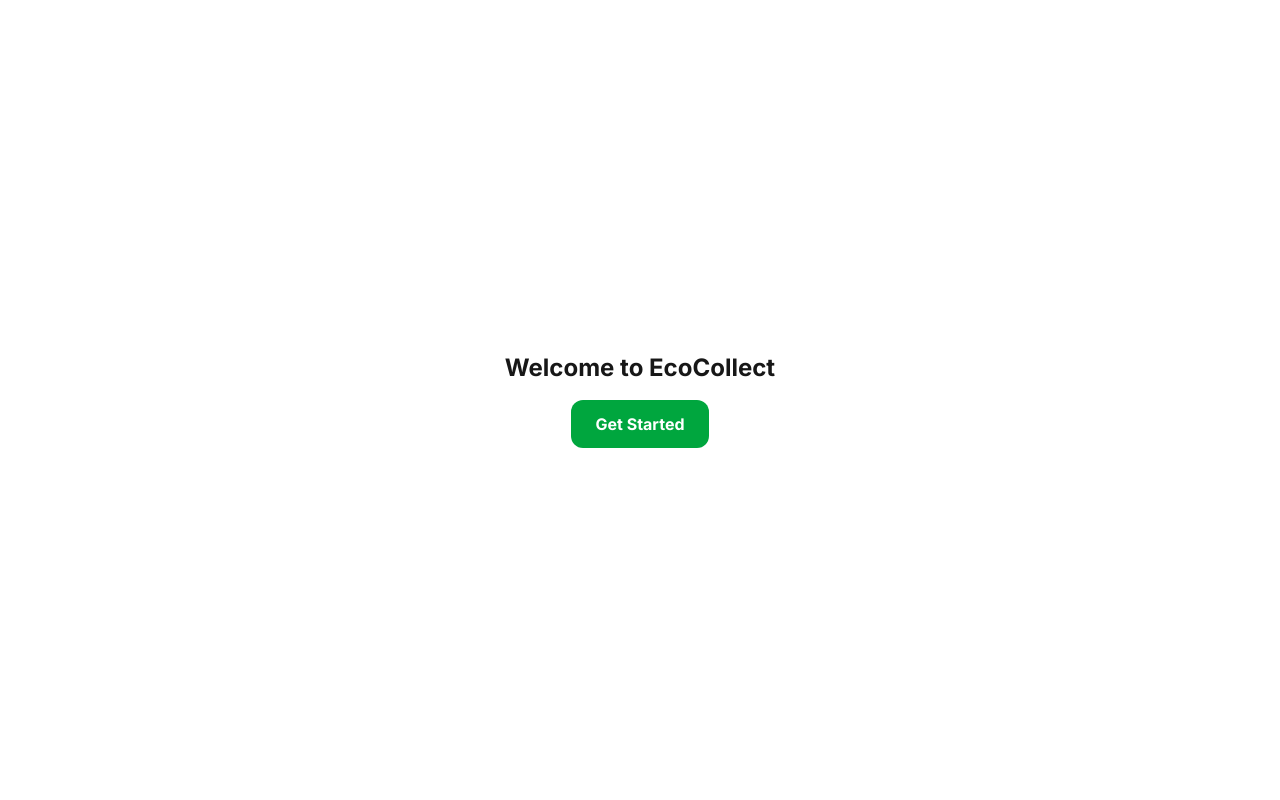
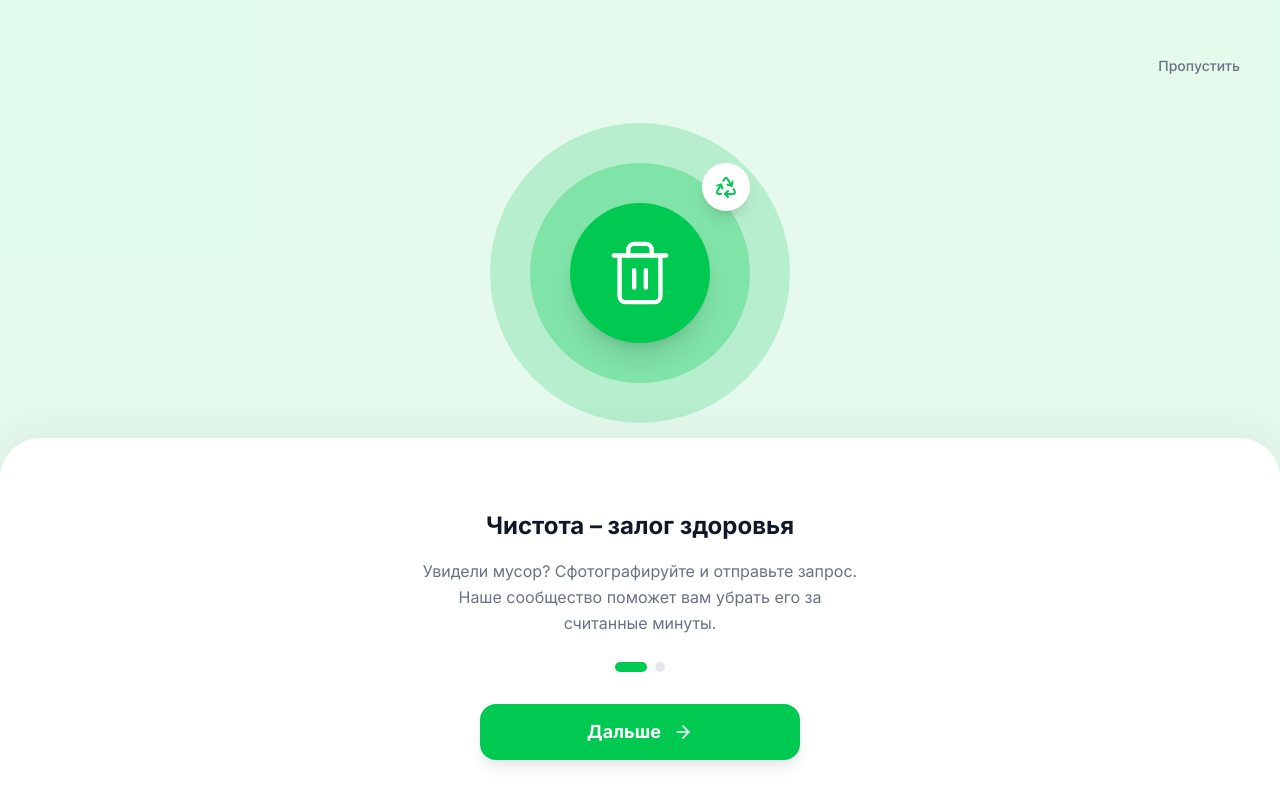
Before and after one commit to oshoanand/GarbageCollectorWebApp, a Next.js app: page /onboarding in a window 1280 px wide. Built offline with nearby package versions, Linux system fonts and the light colour scheme; no server answers.

Commit message:
registration validation

```diff
--- a/src/app/onboarding/page.tsx
+++ b/src/app/onboarding/page.tsx
@@ -1,28 +1,18 @@
 "use client";
 
 import { useRouter } from "next/navigation";
+import OnboardingScreen from "@/components/OnboardingScreen"; // Ensure path matches where you saved the component
 
-export default function OnboardingScreen() {
+export default function OnboardingPage() {
   const router = useRouter();
 
   const handleFinish = () => {
-    // 1. Mark onboarding as complete (ViewModel logic)
+    // 1. Set the specific key your RootDispatcher looks for
     localStorage.setItem("onboarding_complete", "true");
 
-    // 2. Navigate to Login & Clear Backstack
-    // router.replace() acts like popUpTo(inclusive=true)
+    // 2. Redirect to login (Dispatcher handles the rest)
     router.replace("/login");
   };
 
-  return (
-    <div className="h-screen flex flex-col items-center justify-center bg-white">
-      <h1 className="text-2xl font-bold mb-4">Welcome to EcoCollect</h1>
-      <button
-        onClick={handleFinish}
-        className="bg-green-600 text-white px-6 py-3 rounded-xl font-bold"
-      >
-        Get Started
-      </button>
-    </div>
-  );
+  return <OnboardingScreen onFinish={handleFinish} />;
 }
--- a/src/app/register/page.tsx
+++ b/src/app/register/page.tsx
@@ -29,15 +29,17 @@ import SocialLoginButtons from "@/components/auth/SocialLoginButtons";
 
 // --- TYPES & SCHEMA ---
 type UserRole = "VISITOR" | "COLLECTOR";
-
 const registerSchema = z.object({
-  name: z.string().min(2, "Имя должно содержать минимум 2 буквы"),
+  name: z.string().min(6, "Имя должно содержать минимум 6 буквы"),
   mobile: z
     .string()
-    .min(16, "Введите корректный номер телефона") // Length of "+7 999 000-00-00"
+    .min(16, "Введите корректный номер телефона")
     .regex(/^\+7 \d{3} \d{3} \d{2}-\d{2}$/, "Неверный формат номера"),
   email: z.string().email("Введите корректный Email"),
-  password: z.string().min(6, "Пароль должен быть не менее 6 символов"),
+  password: z
+    .string()
+    .min(8, "Пароль должен быть не менее 8 символов")
+    .regex(/[A-Z]/, "Пароль должен содержать хотя бы одну заглавную букву"), // Requires at least one Uppercase
 });
 
 type RegisterFormValues = z.infer<typeof registerSchema>;
--- /dev/null
+++ b/src/components/OnboardingScreen.tsx
@@ -0,0 +1,230 @@
+"use client";
+
+import { useState, useEffect } from "react";
+import { motion, AnimatePresence } from "framer-motion";
+import {
+  Trash2,
+  Recycle,
+  DollarSign,
+  Check,
+  ArrowRight,
+  X,
+  LucideIcon,
+} from "lucide-react";
+import { clsx } from "clsx";
+
+// --- Data Model ---
+interface OnboardingPageData {
+  title: string;
+  description: string;
+  icon: LucideIcon;
+  secondaryIcon: LucideIcon;
+  color: string; // Main accent color
+  lightColor: string; // Background tint
+}
+
+const PAGES: OnboardingPageData[] = [
+  {
+    title: "Чистота – залог здоровья",
+    description:
+      "Увидели мусор? Сфотографируйте и отправьте запрос. Наше сообщество поможет вам убрать его за считанные минуты.",
+    icon: Trash2,
+    secondaryIcon: Recycle,
+    color: "bg-green-500", // #4CAF50 equivalent class
+    lightColor: "bg-green-500/10",
+  },
+  {
+    title: "Превратите мусор в деньги",
+    description:
+      "Ищете быстрый заработок? Беритесь за работы по вывозу мусора, убирайте территорию и получайте оплату мгновенно.",
+    icon: DollarSign,
+    secondaryIcon: Check,
+    color: "bg-teal-600", // #009688 equivalent class
+    lightColor: "bg-teal-600/10",
+  },
+];
+
+interface OnboardingScreenProps {
+  onFinish: () => void;
+}
+
+export default function OnboardingScreen({ onFinish }: OnboardingScreenProps) {
+  const [currentPage, setCurrentPage] = useState(0);
+  const [isMounted, setIsMounted] = useState(false);
+
+  // --- Persistence Logic ---
+  useEffect(() => {
+    setIsMounted(true);
+    const hasSeenOnboarding = localStorage.getItem("onboarding_complete");
+    if (hasSeenOnboarding) {
+      onFinish(); // Skip immediately if seen
+    }
+  }, [onFinish]);
+
+  // Don't render until we verify localStorage (avoids flash)
+  if (!isMounted) return null;
+
+  const handleNext = () => {
+    if (currentPage < PAGES.length - 1) {
+      setCurrentPage((prev) => prev + 1);
+    } else {
+      completeOnboarding();
+    }
+  };
+
+  const completeOnboarding = () => {
+    localStorage.setItem("onboarding_complete", "true");
+    onFinish();
+  };
+
+  const pageData = PAGES[currentPage];
+
+  return (
+    <div className="fixed inset-0 z-50 flex flex-col bg-white overflow-hidden">
+      {/* 1. Dynamic Background Gradient */}
+      <motion.div
+        className={clsx(
+          "absolute inset-0 z-0 transition-colors duration-700 ease-in-out",
+          pageData.lightColor,
+        )}
+        initial={false}
+        animate={{ backgroundColor: pageData.lightColor }} // Ensure colors strictly strictly if using hex
+      />
+
+      {/* 2. Skip Button */}
+      <div className="relative z-10 w-full flex justify-end p-6 pt-12">
+        <button
+          onClick={completeOnboarding}
+          className="text-gray-500 hover:text-gray-800 font-medium text-sm transition-colors px-4 py-2 rounded-full hover:bg-black/5"
+        >
+          Пропустить
+        </button>
+      </div>
+
+      {/* 3. Illustration Area */}
+      <div className="relative z-10 flex-1 flex items-center justify-center w-full">
+        <AnimatePresence mode="wait">
+          <motion.div
+            key={currentPage}
+            initial={{ opacity: 0, scale: 0.8, x: 50 }}
+            animate={{ opacity: 1, scale: 1, x: 0 }}
+            exit={{ opacity: 0, scale: 0.8, x: -50 }}
+            transition={{ type: "spring", stiffness: 200, damping: 20 }}
+            className="w-full flex justify-center"
+          >
+            <IllustrationContent page={pageData} />
+          </motion.div>
+        </AnimatePresence>
+      </div>
+
+      {/* 4. Bottom Sheet Info Area */}
+      <div className="relative z-20 w-full bg-white rounded-t-[2.5rem] shadow-[0_-10px_40px_rgba(0,0,0,0.05)] pb-safe">
+        <div className="flex flex-col items-center px-8 py-10 min-h-[320px] justify-between">
+          {/* Text Content */}
+          <div className="text-center max-w-md">
+            <AnimatePresence mode="wait">
+              <motion.div
+                key={currentPage}
+                initial={{ opacity: 0, y: 20 }}
+                animate={{ opacity: 1, y: 0 }}
+                exit={{ opacity: 0, y: -20 }}
+                transition={{ duration: 0.3 }}
+              >
+                <h2 className="text-2xl font-bold text-gray-900 mb-4 h-16 flex items-end justify-center">
+                  {pageData.title}
+                </h2>
+                <p className="text-gray-500 text-base leading-relaxed h-20">
+                  {pageData.description}
+                </p>
+              </motion.div>
+            </AnimatePresence>
+          </div>
+
+          {/* Controls */}
+          <div className="w-full flex flex-col items-center gap-8 mt-6">
+            {/* Indicators */}
+            <div className="flex gap-2">
+              {PAGES.map((_, index) => {
+                const isSelected = currentPage === index;
+                return (
+                  <motion.div
+                    key={index}
+                    className={clsx(
+                      "h-2.5 rounded-full transition-colors duration-300",
+                      isSelected ? pageData.color : "bg-gray-200",
+                    )}
+                    animate={{ width: isSelected ? 32 : 10 }}
+                  />
+                );
+              })}
+            </div>
+
+            {/* Main Action Button */}
+            <motion.button
+              whileTap={{ scale: 0.98 }}
+              onClick={handleNext}
+              className={clsx(
+                "w-full max-w-xs h-14 rounded-2xl flex items-center justify-center gap-3 text-white font-bold text-lg shadow-lg shadow-gray-200 transition-colors duration-300",
+                pageData.color,
+              )}
+            >
+              <span>
+                {currentPage < PAGES.length - 1 ? "Дальше" : "Начать"}
+              </span>
+              {currentPage < PAGES.length - 1 ? (
+                <ArrowRight className="w-5 h-5" />
+              ) : (
+                <Check className="w-5 h-5" />
+              )}
+            </motion.button>
+          </div>
+        </div>
+      </div>
+    </div>
+  );
+}
+
+// --- Illustration Sub-Component ---
+function IllustrationContent({ page }: { page: OnboardingPageData }) {
+  return (
+    <div className="relative w-[300px] h-[300px] flex items-center justify-center">
+      {/* Outer Circle (Lightest) */}
+      <div
+        className={clsx(
+          "absolute w-[300px] h-[300px] rounded-full opacity-20",
+          page.color,
+        )}
+      />
+
+      {/* Middle Circle (Medium) */}
+      <div
+        className={clsx(
+          "absolute w-[220px] h-[220px] rounded-full opacity-30",
+          page.color,
+        )}
+      />
+
+      {/* Inner Circle (Solid) */}
+      <div
+        className={clsx(
+          "absolute w-[140px] h-[140px] rounded-full flex items-center justify-center shadow-xl",
+          page.color,
+        )}
+      >
+        <page.icon className="w-[70px] h-[70px] text-white" strokeWidth={1.5} />
+      </div>
+
+      {/* Floating Badge (Secondary Icon) */}
+      <motion.div
+        initial={{ scale: 0, rotate: -20 }}
+        animate={{ scale: 1, rotate: 0 }}
+        transition={{ delay: 0.2, type: "spring" }}
+        className="absolute top-10 right-10 bg-white p-3 rounded-full shadow-lg"
+      >
+        <page.secondaryIcon
+          className={clsx("w-6 h-6", page.color.replace("bg-", "text-"))}
+        />
+      </motion.div>
+    </div>
+  );
+}
```
